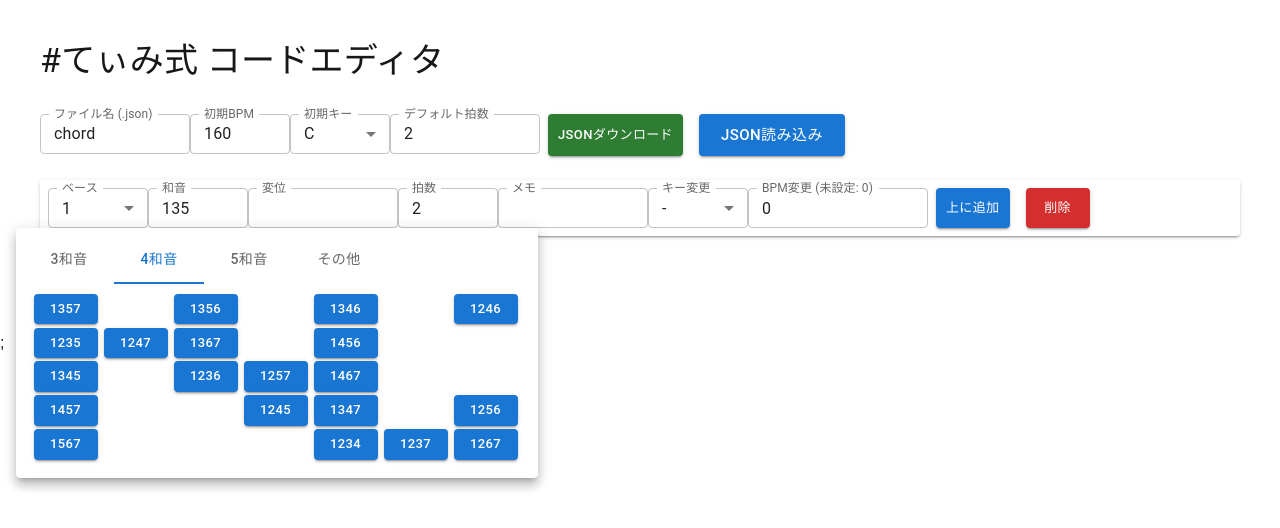
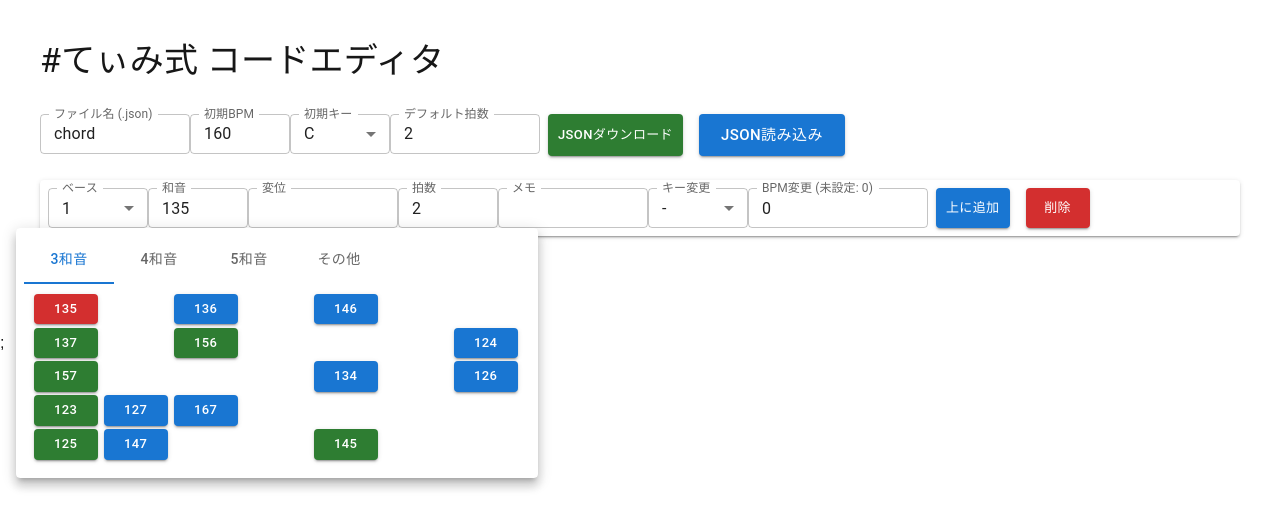
Before and after one commit to Hyayum/chord_editor, a Next.js app: page / in a window 1280 px wide. Both pictures are taken after a click on the element "和音". Shown: the top 528 px of the page. Built offline with nearby package versions, Linux system fonts and the light colour scheme.

Commit message:
基本和音のボタンの色を変更

```diff
--- a/src/pages/ChordEditor.tsx
+++ b/src/pages/ChordEditor.tsx
@@ -219,14 +219,18 @@ const ShapeSelector = ({
   onChange: (s: string) => void;
   onClose: () => void;
 }) => {
-  const [tabValue, setTabValue] = useState(1);
 
   const basicShapes = [
     ["135", "137", "157", "123", "125"],
     ["1357", "1235", "1345", "1457", "1567"],
     ["12357", "13457", "12345"],
     ["1", "13", "15", "17", "123457", "1234567"]
-  ]
+  ];
+  const semiBasicShapes = ["156", "145", "13567", "123567", "134567"];
+  const basicShapesWithSemi = basicShapes.reduce((arr, val) => arr.concat(val), []).concat(semiBasicShapes)
+
+  const defaultTabValue = Math.abs(basicShapes.findIndex((shapes) => shapes.includes(value)));
+  const [tabValue, setTabValue] = useState(defaultTabValue);
 
   const convertShape = (shape: string, b: number) => {
     const arr = Array.from(shape);
@@ -257,21 +261,28 @@ const ShapeSelector = ({
         <Box sx={{ m: 1 }}>
           {basicShapes[tabValue].map((basic) => (
             <Box sx={{ display: "flex" }} key={basic}>
-              {Array(7).fill(0).map((z, n) => (
+              {Array(7).fill(0).map((z, n) => {
+                const shape = convertShape(basic, n + 1);
+                return (
                   <Box sx={{ width: 70 }} key={n}>
                     {basic.includes(String(n + 1)) && !(basic == "1234567" && n > 0) && (
                       <Button
-                      color={value == convertShape(basic, n + 1) ? "error" : "primary"}
+                        color={
+                          value == shape ? "error"
+                          : basicShapesWithSemi.includes(shape) ? "success"
+                          : "primary"
+                        }
                         variant="contained"
                         size="small"
-                      onClick={() => onChange(convertShape(basic, n + 1))}
+                        onClick={() => onChange(shape)}
                         sx={{ m: 0.2 }}
                       >
-                      {convertShape(basic, n + 1)}
+                        {shape}
                       </Button>
                     )}
                   </Box>
-              ))}
+                )
+              })}
             </Box>
           ))}
         </Box>
```
Lines whose indentation alone changed are shown as unchanged.
